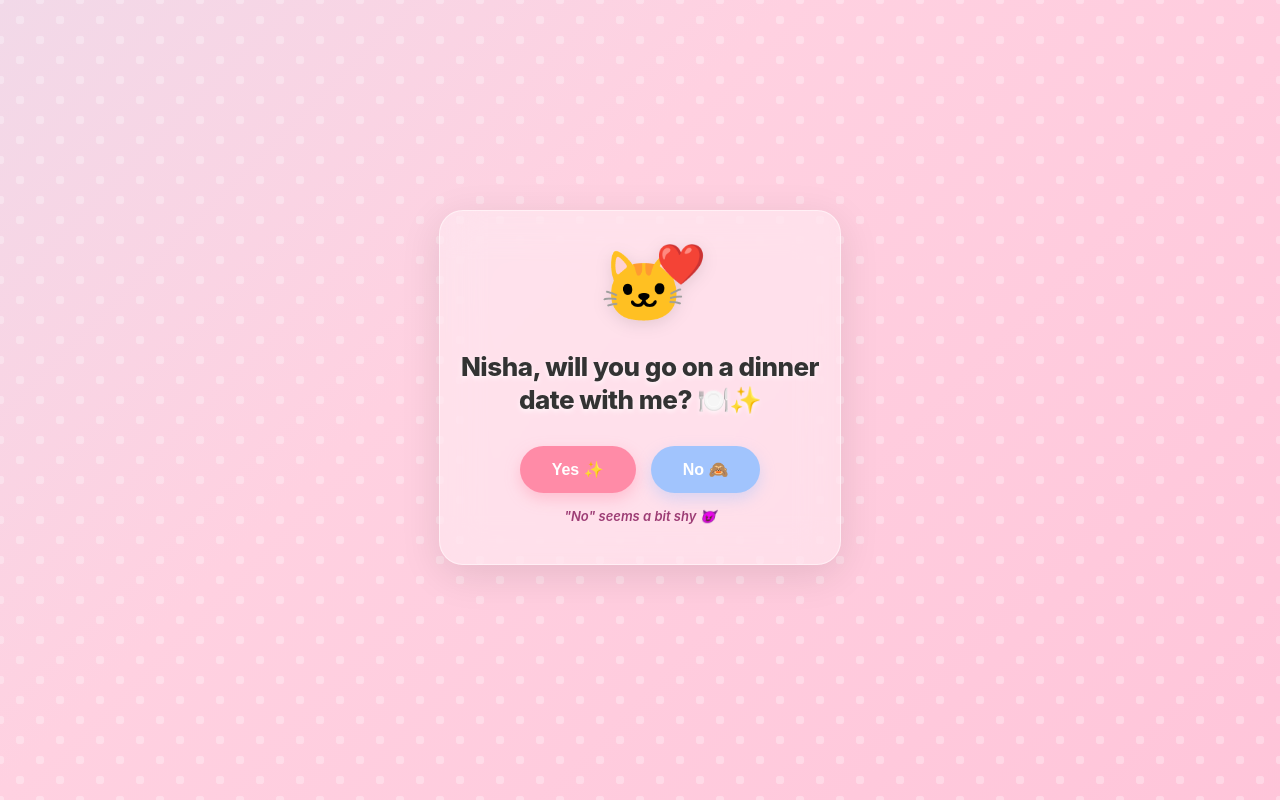
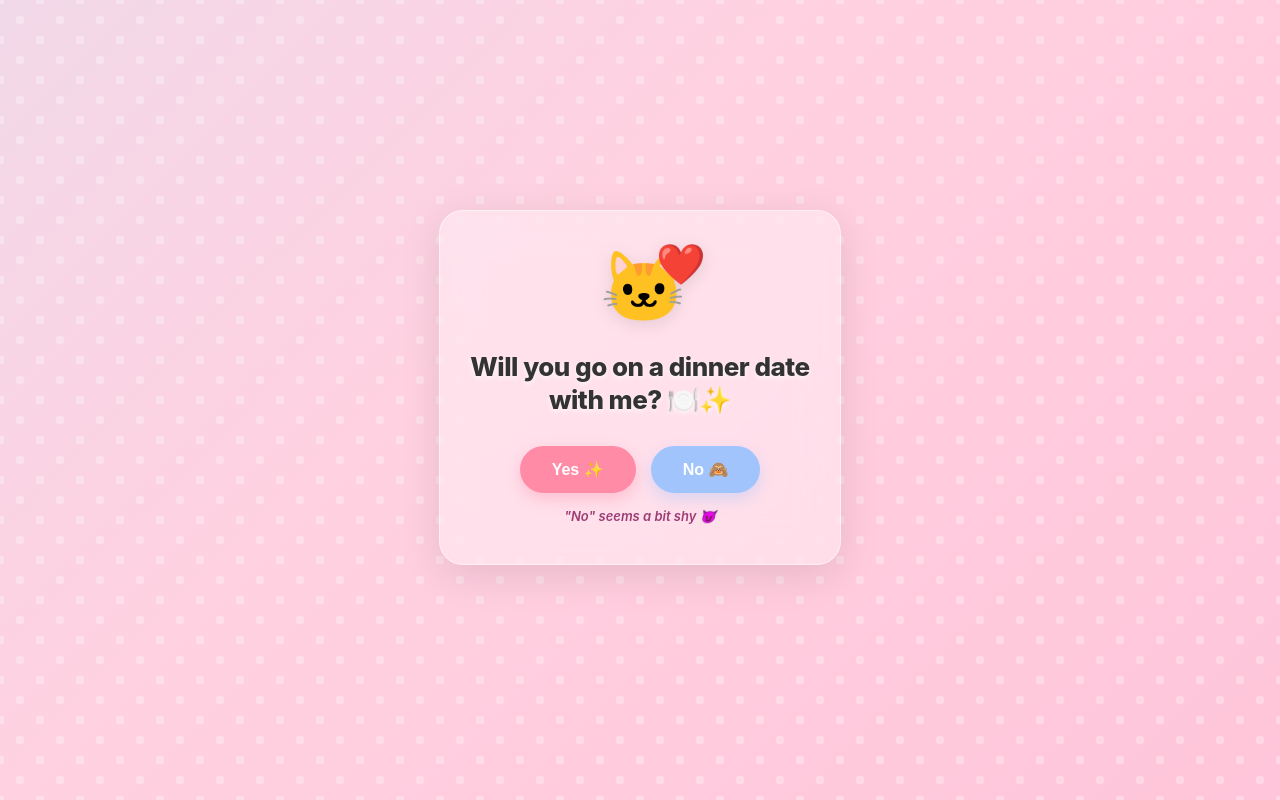
Before and after one commit to Mukunda1998/open_me, a plain HTML site: page index.html in a window 1280 px wide. Drawn offline with Linux system fonts and the light colour scheme.

Commit message:
name changed

```diff
--- a/index.html
+++ b/index.html
@@ -226,7 +226,7 @@
   <!-- Script to handle dynamic text, calendar, and moving button -->
   <script>
     // 1. YOUR CUSTOM TEXT
-    const customText = "Nisha, will you go on a dinner date with me? 🍽️✨";
+    const customText = "Will you go on a dinner date with me? 🍽️✨";
     document.getElementById('dynamic-message').innerText = customText;
 
     // 2. YOUR FORMSPREE ENDPOINT URL
```
